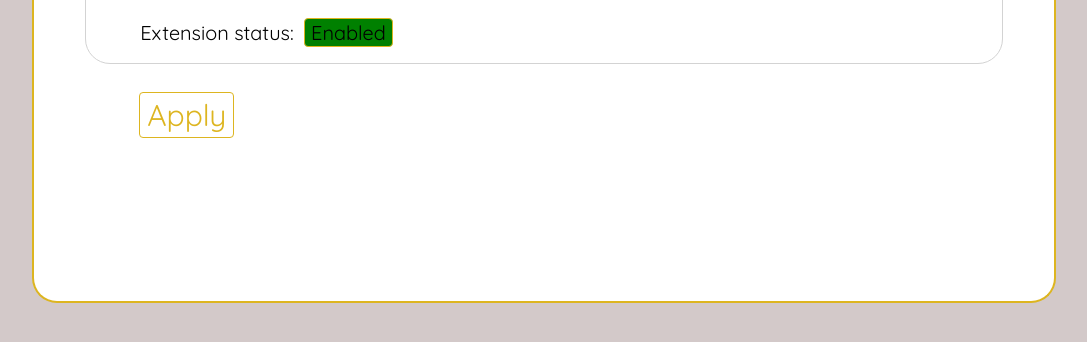
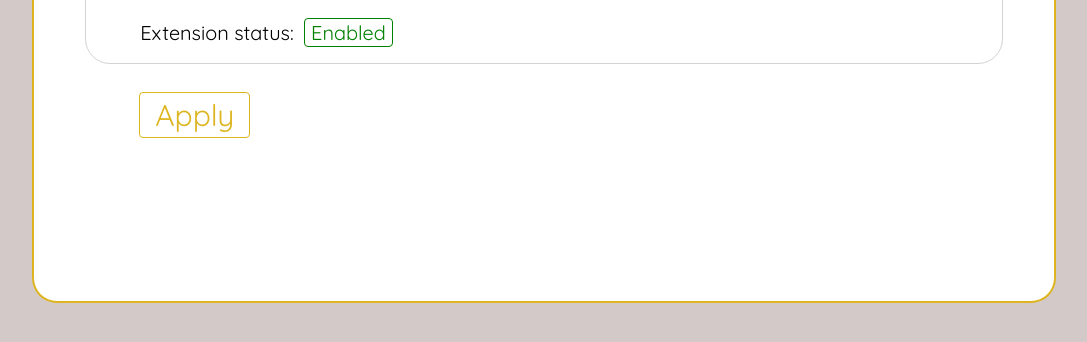
Before and after one commit to betterweb-team/BetterWeb, a browser extension: page src/options_custom/index.html in a window 1280 px wide. Shown: the part 538-880 px from the top of the page, without its empty margins (96-1183 px from the left). Drawn offline with Linux system fonts and the light colour scheme.

Commit message:
Added checkbox coloring

```diff
--- a/src/options_custom/scss/page.scss
+++ b/src/options_custom/scss/page.scss
@@ -122,9 +122,21 @@ p, button {
             font-size: 20px;
             margin-left: 5px;
         }
-        /* Checkbox */
-        .checkbox[state=true] {
-            background-color: green;
+
+        .checkbox {
+            transition: border-color 0.5s ease-in-out, color 0.5s;
+            background-color: $bg2;
+            border-width: 1.5px;
+
+            &[state=true] {
+                border-color: $checkbox_enabled;
+                color: $checkbox_enabled;
+            }
+
+            &[state=false] {
+                border-color: $checkbox_disabled;
+                color: $checkbox_disabled;
+            }
 
         }
     }
@@ -135,7 +147,7 @@ p, button {
         margin: 3% 0 1% $left_margin;
         background-color: $bg2;
         font-size: 30px;
-        padding: 3px 7px;
+        padding: 3px 15px;
         color: $heading2;
     }
 }
--- a/src/shared/scss/colorscheme.scss
+++ b/src/shared/scss/colorscheme.scss
@@ -1,8 +1,11 @@
 /* Coolors Exported Palette - coolors.co/000000-16366b-d3c9c9-ddb520-ffffff */
 
-/* RGB */
 $text: rgba(0, 0, 0, 1);
 $heading1: rgba(22, 54, 107, 1);
 $bg1: rgba(211, 201, 201, 1);
 $heading2: rgba(221, 181, 32, 1);
 $bg2: rgba(255, 255, 255, 1);
+
+/* Settings */
+$checkbox_enabled: green;
+$checkbox_disabled: red;
```
Also changed, not shown: src/options_custom/css/page.css.
